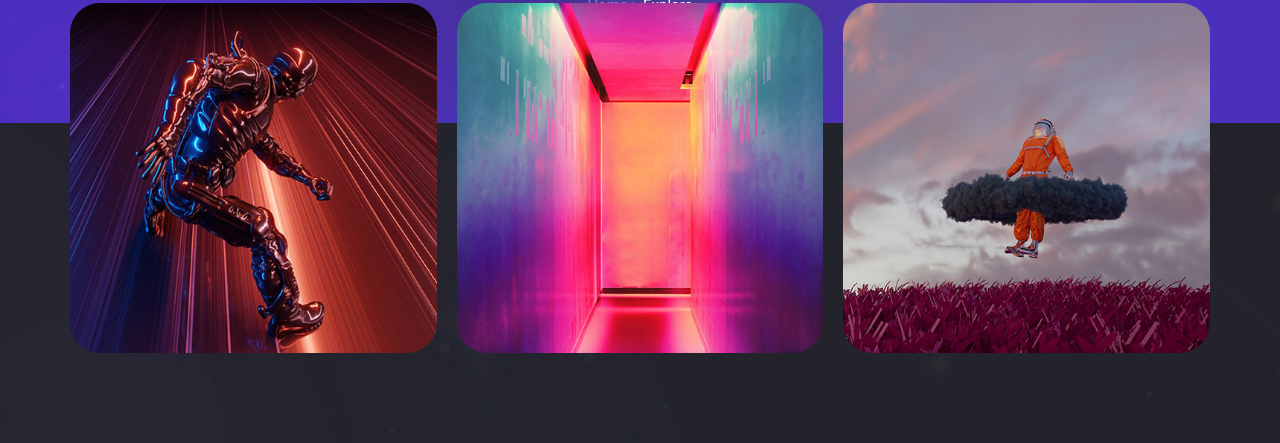
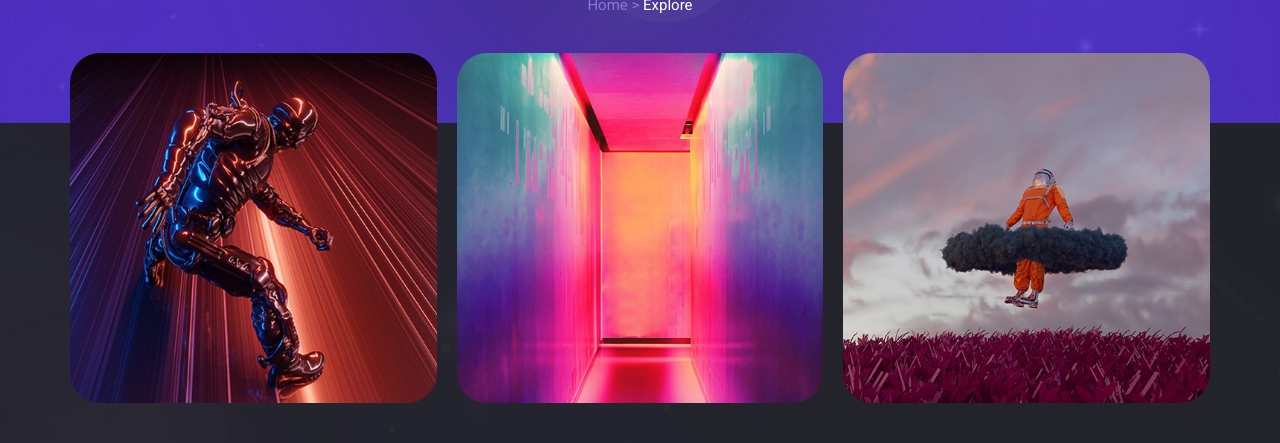
Before and after one commit to ramiz-Alsalem/Template7, a plain HTML site: page explore.html in a window 1280 px wide. Shown: the part 357-800 px from the top of the page. Drawn offline with Linux system fonts and the light colour scheme.

Commit message:
Update explore.css

```diff
--- a/css/explore.css
+++ b/css/explore.css
@@ -229,7 +229,7 @@ header .container .main-nav .icon {
 }
 .section2 .container .box {
     position: relative;
-    margin-top: -120px;
+    margin-top: -70px;
     overflow: hidden;
 }
 @media (max-width: 992px) {
```
